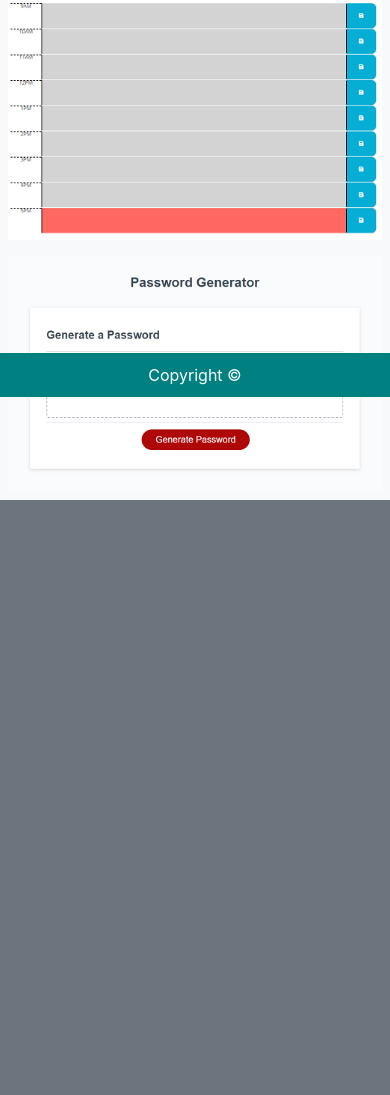
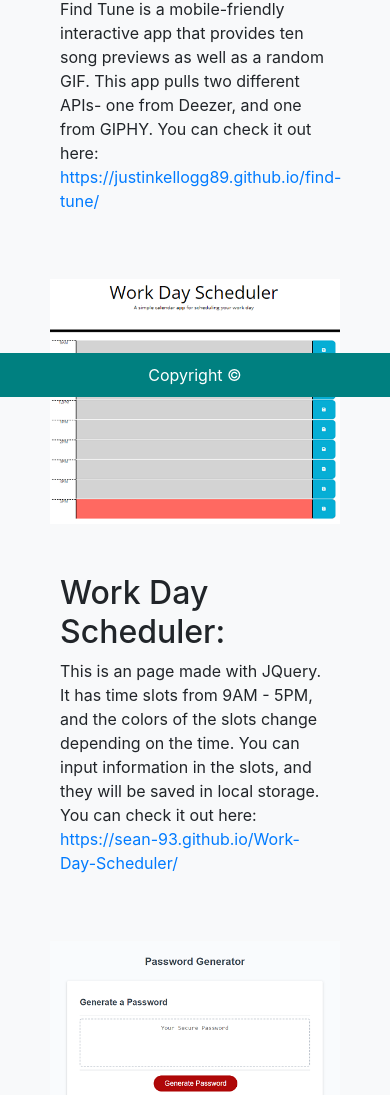
Before and after one commit to Sean-93/sean-rooney-portfolio, a plain HTML site: page portfolio.html in a window 390 px wide. Shown: the part 447-1542 px from the top of the page. Before the commit the page ends 963 px from the top, so only its background shows below. Drawn offline with nearby package versions, Linux system fonts and the light colour scheme.

Commit message:
adding links to github repos in portfolio section

```diff
--- a/portfolio.html
+++ b/portfolio.html
@@ -42,20 +42,38 @@
 
       <div class="container">
         <div class="row mt-3 mb-3">
-          <article class="col-12 col-md-8 offset-md-2 bg-light text-info">
-            <h1 class="border-bottom">
+          <article class="col-12 col-md-8 offset-md-2 bg-light">
+            <h1 class="border-bottom text-info">
               Portfolio
             </h1>
             <div class="row">
-              <img src="portfolio-pics/fine-tune-pic.PNG" class= "port-img m-2" alt="Fine Tune App" />
+              <img src="portfolio-pics/fine-tune-pic.PNG" class= "port-img" alt="Find Tune App" />
+              <h2 class="port-txt">
+                Find Tune:
+              </h2>
+              <p class="port-txt">
+                Find Tune is a mobile-friendly interactive app that provides ten song previews as well as a random GIF.  This app pulls two different APIs- one from Deezer, and one from GIPHY.  You can check it out here: <a href="https://justinkellogg89.github.io/find-tune/">https://justinkellogg89.github.io/find-tune/</a>
+              </p>
 
             </div>
             <div class="row">
-              <img src="portfolio-pics/work-day-sched-pic.PNG" class= "port-img m-2" alt="Work Day Scheduler" />
+              <img src="portfolio-pics/work-day-sched-pic.PNG" class= "port-img" alt="Work Day Scheduler" />
+              <h2 class="port-txt">
+                Work Day Scheduler:
+              </h2>
+              <p class="port-txt">
+                This is an page made with JQuery.  It has time slots from 9AM - 5PM, and the colors of the slots change depending on the time.  You can input information in the slots, and they will be saved in local storage.  You can check it out here: <a href="https://sean-93.github.io/Work-Day-Scheduler/">https://sean-93.github.io/Work-Day-Scheduler/</a>
+              </p>
 
             </div>
             <div class="row">
-              <img src="portfolio-pics/pass-gen-pic.PNG" class= "port-img m-2" alt="Random Password Generator" />
+              <img src="portfolio-pics/pass-gen-pic.PNG" class= "port-img" alt="Random Password Generator" />
+              <h2 class="port-txt">
+                Work Day Scheduler:
+              </h2>
+              <p class="port-txt">
+                Here is a random password generator that I made.  You can choose between 8 and 128 characters, as well as choose if you want to use upper or lowercase, numbers, or special characters.  You can check it out here: <a href="https://sean-93.github.io/random-password-generator/">https://sean-93.github.io/random-password-generator/</a>
+              </p>
             </div>
           </article>
         </div>
--- a/styles.css
+++ b/styles.css
@@ -13,4 +13,13 @@ footer {
     width: 100%;
     max-width: 150%;
     min-width: 50%;
+    margin: 50px;
 }
+
+.port-txt {
+    width: 100%;
+    max-width: 150%;
+    min-width: 50%;
+    margin-left: 60px;
+    margin-right: 60px;
+}
```
